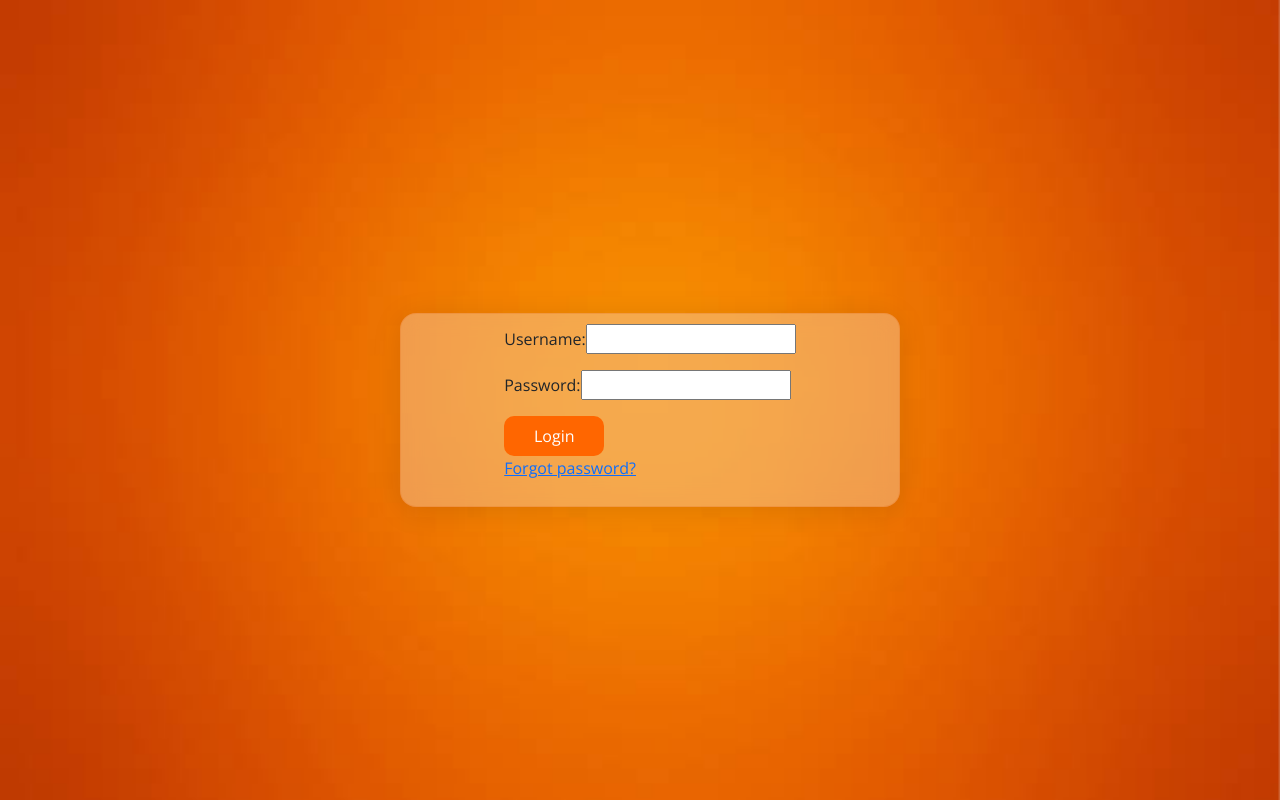
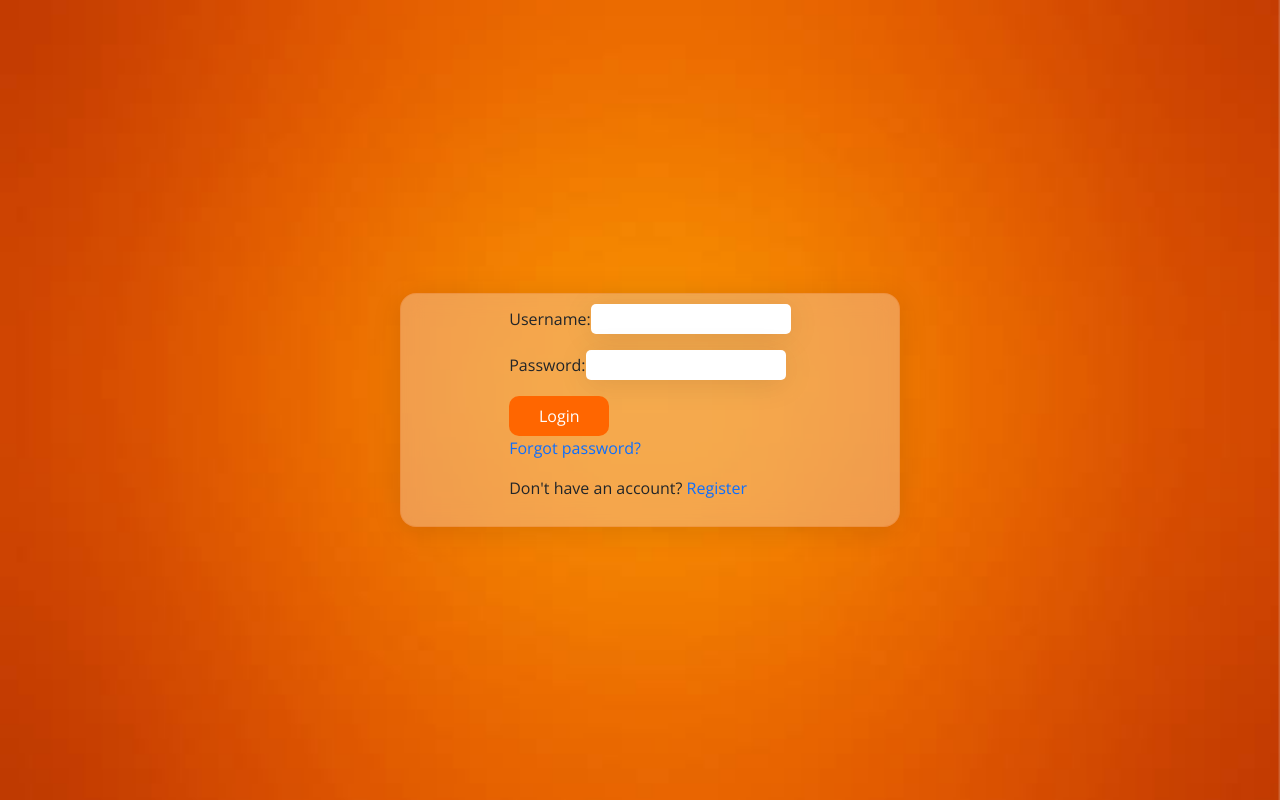
Before and after one commit to ruzabaj/hackerNews-clone, a React (Create React App) app: page / in a window 1280 px wide. Built offline with nearby package versions, Linux system fonts and the light colour scheme.

Commit message:
removed tag decoration

```diff
--- a/src/components/Login.js
+++ b/src/components/Login.js
@@ -19,6 +19,7 @@ const Login = () => {
                 <p>
                     <a href='forgot'>Forgot password?</a>
                 </p>
+                <p>Don't have an account? <a href='register'>Register</a></p>
             </form>
         </div>
     </div>
--- a/src/scss/login.scss
+++ b/src/scss/login.scss
@@ -28,6 +28,15 @@
     justify-content: center;
     align-items: center;
    }
+   input[type=text],
+   input[type=password]{
+       width: 200px;
+       height: 30px;
+       border: 0;
+       outline: none;
+       border-radius: 05px;
+       box-shadow: 0 4px 30px rgba(0, 0, 0, 0.1);
+   }
    .btn-login{
        width: 100px;
        height: 40px;
@@ -37,3 +46,6 @@
        background-color: $navbar-button-color;
        border: 0;
    }
+   a{
+       text-decoration: none;
+   }
```
